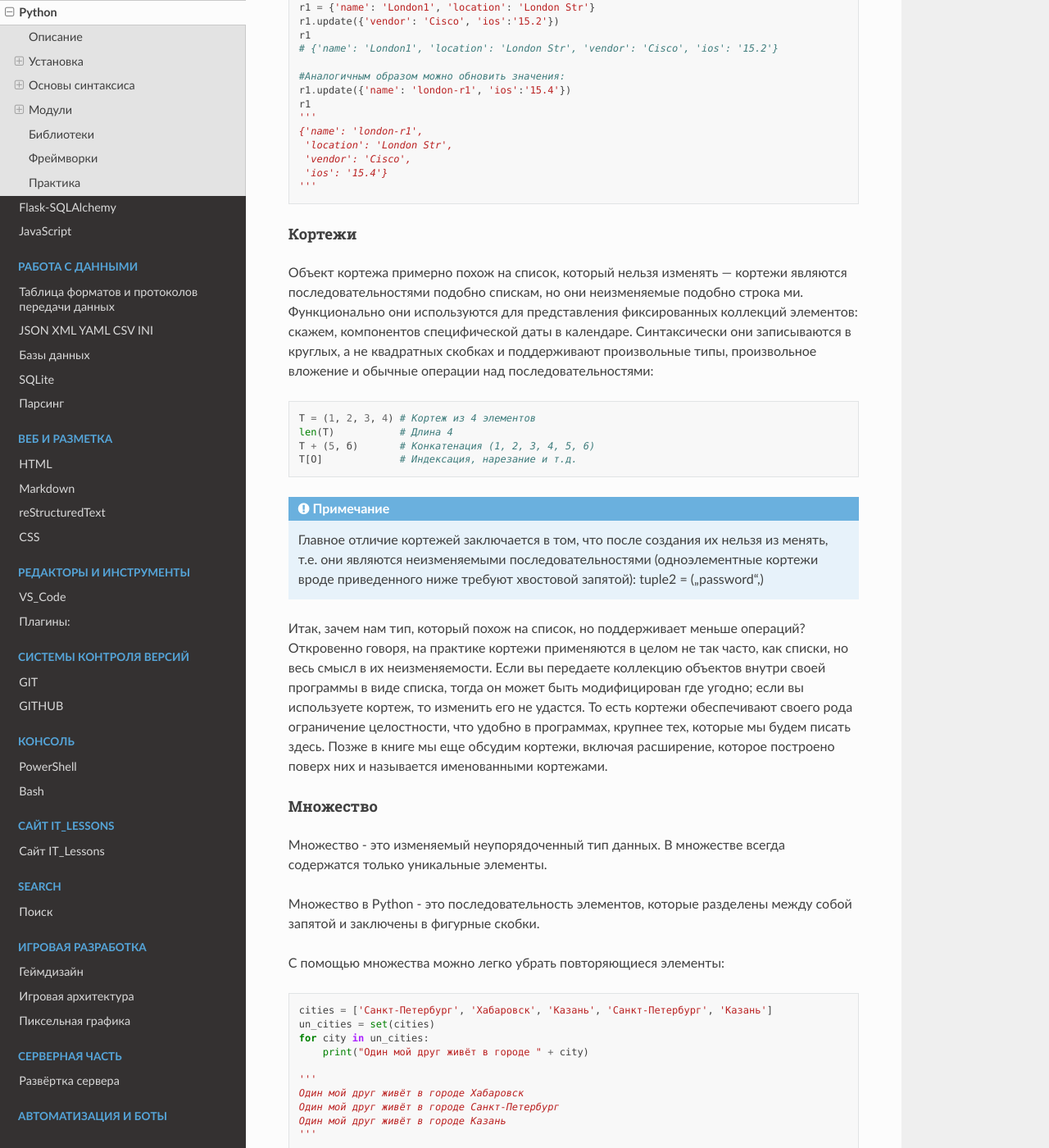
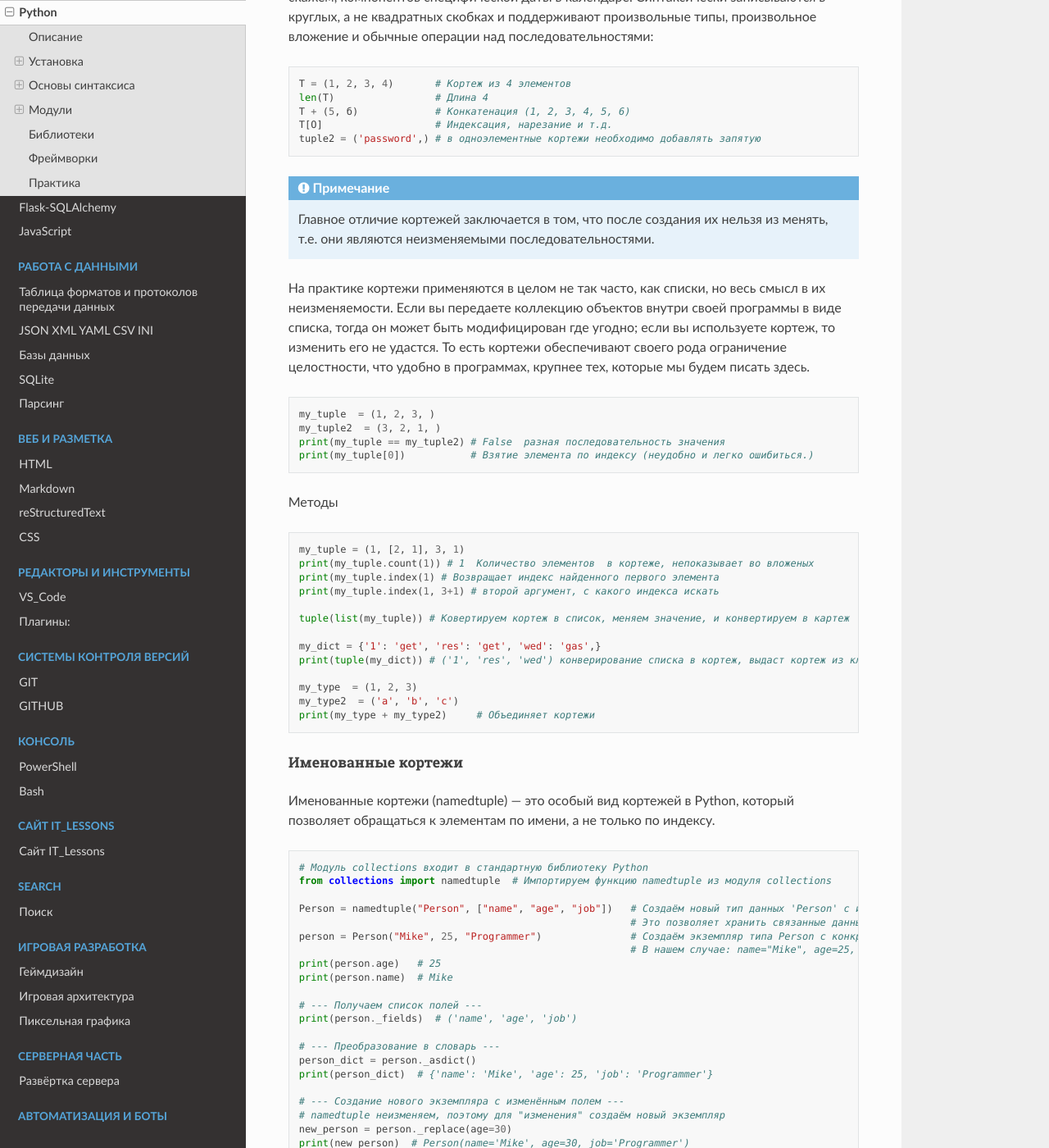
Before and after one commit to NMSprog/5_ITL, a Sphinx documentation site: the page built from source/Python/Python.rst, in a window 1280 px wide and 1400 px high, scrolled down 24893 px. Shown: the whole window at 82% size. Built offline with Sphinx 7.4.7 and the Read the Docs theme 3.1.0, drawn with Linux system fonts in a browser that asks for light colours; some of the changed text lies outside the part shown.

Commit message:
22.11.25 добовление в Python

```diff
--- a/source/Python/Python.rst
+++ b/source/Python/Python.rst
@@ -1096,29 +1096,19 @@
 Словари
 ^^^^^^^
 
-Словари Python — нечто совершенно иное; они вообще не являются последовательностями и взамен известны как отображения.
-Отображения также представляют собой коллекции других объектов, но они хранят объекты по ключам, а не по относительным позициям.
-В действительности отображения не поддерживают какой-либо надежный порядок слева направо; они просто отображают ключи
-на связанные значения. Словари — единственный тип отображения в наборе основных объектов Python — являются изменяемыми,’
-как и списки, их можно модифицировать на месте и они способны увеличиваться и уменьшаться по требованию. Наконец, подобно
-спискам словари — это гибкий инструмент для представления коллекций, но их мнемонические ключи лучше подходят, когда
-элементы коллекции именованы или помечены, скажем, как поля в записи базы данных.
-
-Словари - это изменяемый упорядоченный тип данных:
-
-* данные в словаре - это пары ключ: значение
-* доступ к значениям осуществляется по ключу, а не по номеру, как в списках
-* данные в словаре упорядочены по порядку добавления элементов
-* так как словари изменяемы, то элементы словаря можно менять, добавлять, удалять
-* ключ должен быть объектом неизменяемого типа: число, строка, кортеж
-* значение может быть данными любого типа
-
+Словарь (dict) — это изменяемая коллекция вида ключ → значение, где:
+
+доступ к данным — по ключу, а не по индексу
+порядок элементов — по порядку добавления
+ключи — только неизменяемые объекты (числа, строки, кортежи)
+значения — любые типы данных
+словарь можно изменять, добавлять, удалять элементы
 для удобства словарь можно записать так:
 
 .. code:: python
 
     london = {
-    'id': 1,
+    'id': 1, # id -ключ, 1 - значение
     'name':'London',
     'it_vlan':320,
     'user_vlan':1010,
@@ -1344,42 +1334,119 @@
 Кортежи
 ^^^^^^^
 
-Объект кортежа примерно похож на список, который нельзя изменять — кортежи являются последовательностями
-подобно спискам, но они неизменяемые подобно строка­ ми. Функционально они используются для представления
-фиксированных коллекций элементов: скажем, компонентов специфической даты в календаре. Синтаксически они
-записываются в круглых, а не квадратных скобках и поддерживают произвольные типы, произвольное вложение и
-обычные операции над последовательностями:
-
-.. code:: python
-
-    T = (1, 2, 3, 4) # Кортеж из 4 элементов
-    len(Т)           # Длина 4
-    Т + (5, б)       # Конкатенация (1, 2, 3, 4, 5, 6)
-    Т[О]             # Индексация, нарезание и т.д.
+Объект кортежа нельзя изменять — кортежи являются последовательностями.
+Функционально они используются для представления фиксированных коллекций элементов:
+скажем, компонентов специфической даты в календаре.
+Синтаксически записываются в круглых, а не квадратных скобках и поддерживают
+произвольные типы, произвольное вложение и обычные операции над последовательностями:
+
+.. code:: python
+
+    T = (1, 2, 3, 4)       # Кортеж из 4 элементов
+    len(Т)                 # Длина 4
+    Т + (5, б)             # Конкатенация (1, 2, 3, 4, 5, 6)
+    Т[О]                   # Индексация, нарезание и т.д.
+    tuple2 = ('password',) # в одноэлементные кортежи необходимо добавлять запятую
 
 .. note::
 
     Главное отличие кортежей заключается в том, что после создания их нельзя из­ менять, т.е. они
-    являются неизменяемыми последовательностями (одноэлементные кортежи вроде приведенного ниже требуют
-    хвостовой запятой):
-    tuple2 = ('password',)
-
-
-Итак, зачем нам тип, который похож на список, но поддерживает меньше операций? Откровенно говоря,
-на практике кортежи применяются в целом не так часто, как списки, но весь смысл в их неизменяемости.
+    являются неизменяемыми последовательностями.
+
+
+
+На практике кортежи применяются в целом не так часто, как списки, но весь смысл в их неизменяемости.
 Если вы передаете коллекцию объектов внутри своей программы в виде списка, тогда он может быть
 модифицирован где угодно; если вы используете кортеж, то изменить его не удастся. То есть кортежи
 обеспечивают своего рода ограничение целостности, что удобно в программах, крупнее тех, которые мы будем
-писать здесь. Позже в книге мы еще обсудим кортежи, включая расширение, которое построено поверх них и
-называется именованными кортежами.
+писать здесь.
+
+.. code:: python
+
+    my_tuple  = (1, 2, 3, )
+    my_tuple2  = (3, 2, 1, )
+    print(my_tuple == my_tuple2) # False  разная последовательность значения
+    print(my_tuple[0])           # Взятие элемента по индексу (неудобно и легко ошибиться.)
+
+Методы
+
+.. code:: python
+
+    my_tuple = (1, [2, 1], 3, 1)
+    print(my_tuple.count(1)) # 1  Количество элементов  в кортеже, непоказывает во вложеных
+    print(my_tuple.index(1) # Возвращает индекс найденного первого элемента
+    print(my_tuple.index(1, 3+1) # второй аргумент, с какого индекса искать
+
+    tuple(list(my_tuple)) # Ковертируем кортеж в список, меняем значение, и конвертируем в картеж
+
+    my_dict = {'1': 'get', 'res': 'get', 'wed': 'gas',}
+    print(tuple(my_dict)) # ('1', 'res', 'wed') конверирование списка в кортеж, выдаст кортеж из ключей
+
+    my_type  = (1, 2, 3)
+    my_type2  = ('a', 'b', 'c')
+    print(my_type + my_type2)     # Объединяет кортежи
+
+Именованные кортежи
+"""""""""""""""""""
+Именованные кортежи (namedtuple) — это особый вид кортежей в Python, который позволяет
+обращаться к элементам по имени, а не только по индексу.
+
+.. code:: python
+
+    # Модуль collections входит в стандартную библиотеку Python
+    from collections import namedtuple  # Импортируем функцию namedtuple из модуля collections
+
+    Person = namedtuple("Person", ["name", "age", "job"])   # Создаём новый тип данных 'Person' с именованными полями: name, age, job
+                                                            # Это позволяет хранить связанные данные в объекте с доступом по имени, а не по индексу
+    person = Person("Mike", 25, "Programmer")               # Создаём экземпляр типа Person с конкретными значениями полей
+                                                            # В нашем случае: name="Mike", age=25, job="Programmer"
+    print(person.age)   # 25
+    print(person.name)  # Mike
+
+    # --- Получаем список полей ---
+    print(person._fields)  # ('name', 'age', 'job')
+
+    # --- Преобразование в словарь ---
+    person_dict = person._asdict()
+    print(person_dict)  # {'name': 'Mike', 'age': 25, 'job': 'Programmer'}
+
+    # --- Создание нового экземпляра с изменённым полем ---
+    # namedtuple неизменяем, поэтому для "изменения" создаём новый экземпляр
+    new_person = person._replace(age=30)
+    print(new_person)  # Person(name='Mike', age=30, job='Programmer')
+
+    # --- Разложение на переменные (распаковка) ---
+    name, age, job = person
+    print(name, age, job)  # Mike 25 Programmer
+
+    # --- Получаем значения как обычный кортеж ---
+    tuple_person = tuple(person)
+    print(tuple_person)  # ('Mike', 25, 'Programmer')
+
+    # --- Проверка неизменяемости ---
+    try:
+        person.age = 26  # Ошибка! namedtuple неизменяемый
+    except AttributeError as e:
+        print(e)  # "can't set attribute"
+
+    # Сортируем по возрасту
+    people_sorted = sorted(people, key=lambda p: p.age)
+    for p in people_sorted:
+        print(p.name, p.age)
+
+Именованные кортежи подходят, когда нужно:
+хранить простые структуры данных
+иметь ясные имена полей
+но при этом не создавать полноценные классы
+и сохранить скорость и малую память, как у кортежей
+
+Например: координаты, параметры, настройки, результаты вычислений и т.д.
 
 Множество
 ^^^^^^^^^
 
 Множество - это изменяемый неупорядоченный тип данных. В множестве всегда содержатся только уникальные элементы.
-
 Множество в Python - это последовательность элементов, которые разделены между собой запятой и заключены в фигурные скобки.
-
 С помощью множества можно легко убрать повторяющиеся элементы:
 
 .. code:: python
@@ -1396,7 +1463,6 @@
     '''
 
 Множества полезны тем, что с ними можно делать различные операции и находить объединение множеств, пересечение и так далее.
-
 Объединение множеств можно получить с помощью метода union() или оператора "|":
 
 .. code:: python
@@ -1460,22 +1526,30 @@
 Булевы значения
 ^^^^^^^^^^^^^^^
 
-Булевы значения в Python это две константы True и False.
-
-В Python истинными и ложными значениями считаются не только True и False.
-
-* истинное значение:
-
- * любое ненулевое число
- * любая непустая строка
- * любой непустой объект
-
-* ложное значение:
-
- * 0
- * None
- * пустая строка
- * пустой объект
+Булевы значения это две константы True - истина и False - лож.
+
+Истинное значение:
+
+.. code:: python
+
+    1                   # True - Короткая запись истины 1
+    print(bool(10))     # True - любое ненулевое число
+    print(bool('abc'))  # True - любая непустая строка
+    print(bool([1, 2])) # True - любой непустой объект
+    print([] == [])
+
+    # Выражение
+    print(100>10)                 # True первое число больше второго
+    print('long string'>'Long')   # True первая сторока больше второй
+
+Ложное значение:
+
+.. code:: python
+
+    1                 # False - Короткая запись лож 0
+    print(bool(None)) # False None - без значения
+    print(bool(""))   # False Пустая строка, список, кортедж и т.д.
+
 
 Остальные истинные и ложные значения, как правило, логически следуют из условия.
 
@@ -1490,116 +1564,104 @@
     bool(0) #False
     bool(1) #True
 
+Лексикографическое сравнение строк в Python
+
+Строки сравниваются посимвольно, по Unicode-кодам.
+Если первые символы одинаковы, Python сравнивает следующие, пока не найдёт различие
+
+.. code:: python
+
+    print('long string' > 'Long') # True
+    print('long string' > 'Short') #True Первый символ 'l' (код 108) и 'S' (код 83). Поскольку 108 > 83,
+                                   # Python сразу решает, что строка 'long string' больше, чем 'Short', и не продолжает сравнение дальше.
+    print('long' > 'long') # False
+    print('a' > 'at') # False Сначала сравнивается первый символ обеих строк — 'a' и 'a'  Строка 'a' не имеет второго символа, а строка 'at' имеет 't' на второй позиции.
+                      # поскольку строка 'a' короче, чем 'at', Python считает её меньшей, и результат сравнения будет False
+    print('long string' > 'Short string') # True  Строки сравниваются на основе их символов, используя их числовые коды (Unicode).
+                                          # 'l' (номер в Unicode 108) и 'S' (номер 83). 108 > 83
+    print('long' == 'long') # True
+    print('long string' == 'Long string') # False учитывает регистр
+    print('Long string' == 'Short string') # False учитывает значение
+    print('Long string' == 'Long  string') # False учитывает пробел
+
 Преобразование типов
 --------------------
 
-В Python есть несколько полезных встроенных функций, которые позволяют преобразовать данные из одного типа в другой.
-
-**int()**
-
-преобразует строку в int:
-
-.. code:: python
-
-    int("10") #10
-    int("11111111", 2) #255  С помощью функции int можно преобразовать и число в двоичной записи в десятичную (двоичная запись должна быть в виде строки)
-
-**bin()**
-
-Преобразовать десятичное число в двоичный формат можно с помощью bin():
-
-.. code:: python
-
+В Python есть несколько полезных встроенных функций, которые позволяют преобразовать
+данные из одного типа в другой.
+
+Конвертация строки в двоичную, десятичную, шестнадцатеричную систему.
+
+.. code:: python
+
+    # Преобразует строку как двоичное число в десятичное:
+    int("11111111", 2) # 255  С помощью функции int можно преобразовать и число в двоичной записи в десятичную (двоичная запись должна быть в виде строки)
+
+    # Преобразовать десятичное число в двоичный формат можно с помощью:
     bin(10) #'0b1010'
-    bin(255) #'0b11111111'
-
-**hex()**
-
-Аналогичная функция есть и для преобразования в шестнадцатеричный формат:
-
-.. code:: python
-
+
+    # Преобразовать десятичное число в шестнадцатеричный формат:
     hex(10) #'0xa'
-    hex(255) #'0xff'
-
-**list()**
-
-Функция list() преобразует аргумент в список:
-
-.. code:: python
-
-    list("string") #['s', 't', 'r', 'i', 'n', 'g']
-    list({1,2,3})  #[1, 2, 3]
-    list((1,2,3,4)) #[1, 2, 3, 4
-
-**set()**
-
-Функция set() преобразует аргумент в множество:
-
-.. code:: python
-
+
+Преобразование типов
+
+.. code:: python
+
+    # Преобразует в список:
+    list("string")     #['s', 't', 'r', 'i', 'n', 'g']
+    list({1,2,3})      #[1, 2, 3]
+    list((1,2,3,4))    #[1, 2, 3, 4
+
+    # Преобразует  в множество:
     set([1,2,3,3,4,4,4,4]) #{1, 2, 3, 4}
     set((1,2,3,3,4,4,4,4)) #{1, 2, 3, 4}
-    set("string string") #{' ', 'g', 'i', 'n', 'r', 's', 't'}
-
-**tuple()**
-
-Функция tuple() преобразует аргумент в кортеж:
-
-.. code:: python
-
-    tuple([1,2,3,4]) #(1, 2, 3, 4)
-    tuple({1,2,3,4}) #(1, 2, 3, 4)
-    tuple("string")  #('s', 't', 'r', 'i', 'n', 'g')
-
-**str()**
-
-Функция str() преобразует аргумент в строку:
-
-.. code:: python
-
-    str(10) #'10'
+    set("string string")   #{' ', 'g', 'i', 'n', 'r', 's', 't'}
+
+    # Преобразует  в кортеж:
+    tuple([1,2,3,4])   #(1, 2, 3, 4)
+    tuple({1,2,3,4})   #(1, 2, 3, 4)
+    tuple("string")    #('s', 't', 'r', 'i', 'n', 'g')
+
+    # Преобразует число в строку:
+    str(10)            #'10'
+
+    # Преобразует строку в цифру:
+    int("10")          #10
+
+    # Преобразует в число с плавающей точкой:
+    a = float("3.14")  # строка '3.14' преобразуется в число 3.14
+    b = float(10)      # целое число 10 преобразуется в 10.0
+
+
 
 Проверка типов
 --------------
 
-**isdigit()**
-
-Проверяет, сосоит ли строка из одних только цифр
-
-.. code:: python
-
+.. code:: python
+
+    # Проверяет, сосоит ли строка из одних только цифр
     "a".isdigit() #False
     "a10".isdigit() #False
     "10".isdigit() #True
 
-**isalpha()**
-
-Проверяет, состоит ли строка из одних букв:
-
-.. code:: python
-
+    # Проверяет, состоит ли строка из одних букв:
     "a".isalpha() #True
     "a100".isalpha() #False
     "a--  ".isalpha() #False
     "a ".isalpha() #False
 
-**isalnum()**
-
-позволяет проверить, состоит ли строка из букв или цифр:
-
-.. code:: python
-
+    # Позволяет проверить, состоит ли строка из букв или цифр:
     "a".isalnum() #True
     "a10".isalnum() #True
 
 **type()**
 
-Иногда, в зависимости от результата, библиотека или функция может выводить разные типы объектов. Например, если объект один, возвращается строка, если несколько, то возвращается кортеж.
-
-Нам же надо построить ход программы по-разному, в зависимости от того, была ли возвращена строка или кортеж.
-
-В этом может помочь функция type():
+Иногда, в зависимости от результата, библиотека или функция может выводить разные
+типы объектов. Например, если объект один, возвращается строка, если несколько,
+то возвращается кортеж.
+
+Нам же надо построить ход программы по-разному, в зависимости от того, была ли
+возвращена строка или кортеж.
 
 .. code:: python
 
```
Also changed, not shown: other parts of source/Python/Python.rst (+1 -1 lines).
